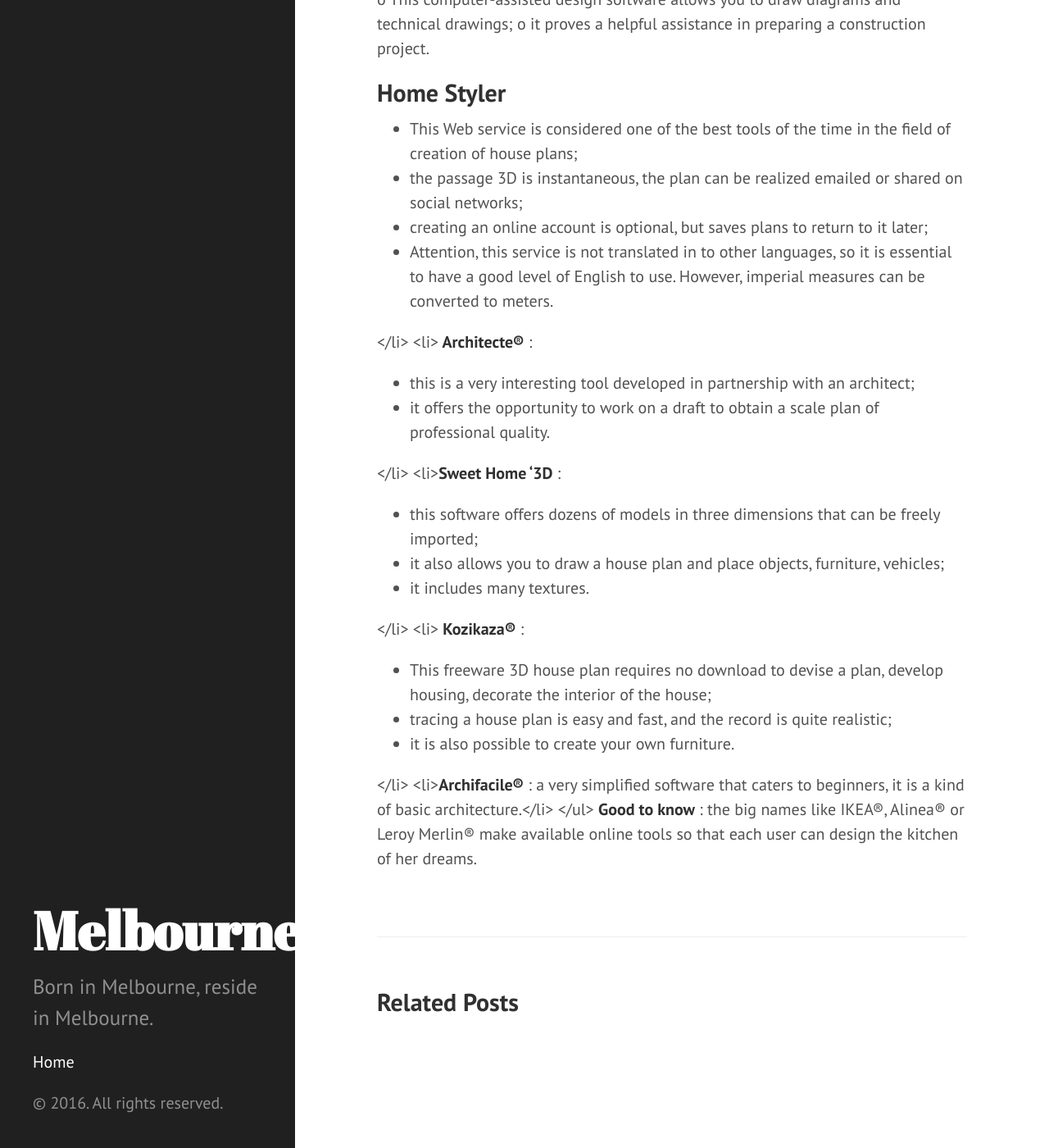
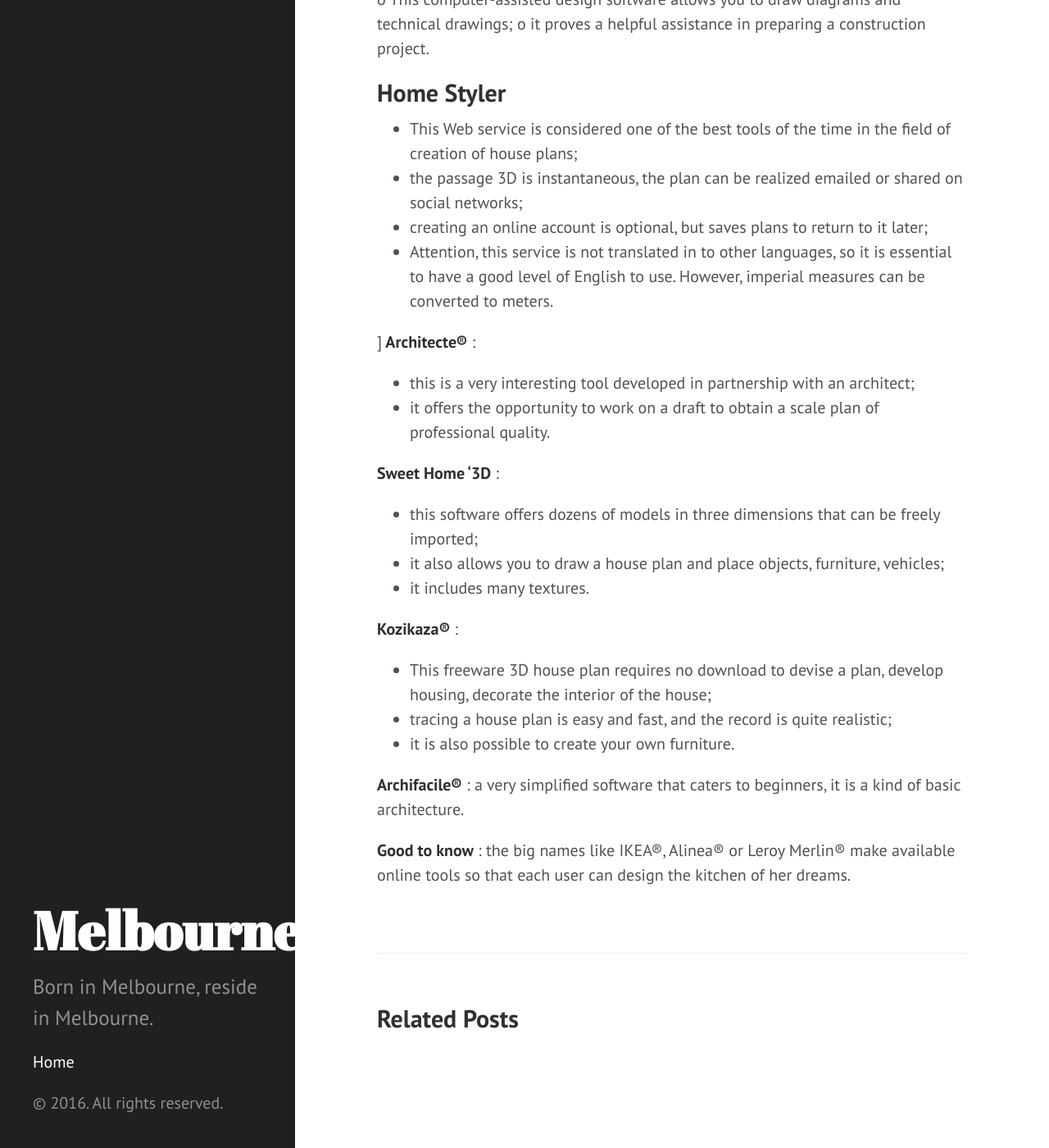
Before and after one commit to ady888/ady888.github.io, a Jekyll site: the page built from _posts/2016-10-27-what-software-to-use-to-draw-plans-a-house.markdown, in a window 1280 px wide and 1400 px high, scrolled down 1161 px. Shown: the whole window at 82% size. Built offline with Jekyll 4.4.1, drawn with Linux system fonts in a browser that asks for light colours.

Commit message:
Post update: What software to use to draw plans a house

```diff
--- a/_posts/2016-10-27-what-software-to-use-to-draw-plans-a-house.markdown
+++ b/_posts/2016-10-27-what-software-to-use-to-draw-plans-a-house.markdown
@@ -45,27 +45,26 @@
  	<li>creating an online account is optional, but saves plans to return to it later;</li>
  	<li>Attention, this service is not translated in to other languages, so it is essential to have a good level of English to use. However, imperial measures can be converted to meters.</li>
 </ul>
-</li>
- 	<li><strong>          Architecte®</strong>  :
+]<strong>          Architecte®</strong>  :
 <ul>
  	<li>this is a very interesting tool developed in partnership with an architect;</li>
  	<li>it offers the opportunity to work on a draft to obtain a scale plan of professional quality.</li>
 </ul>
-</li>
- 	<li><strong>Sweet Home '3D</strong>  :
+
+<strong>Sweet Home '3D</strong>  :
 <ul>
  	<li>this software offers dozens of models in three dimensions that can be freely imported;</li>
  	<li>it also allows you to draw a house plan and place objects, furniture, vehicles;</li>
  	<li>it includes many textures.</li>
 </ul>
-</li>
- 	<li><strong>           Kozikaza®</strong>  :
+
+<strong>           Kozikaza®</strong>  :
 <ul>
  	<li>This freeware 3D house plan requires no download to devise a plan, develop housing, decorate the interior of the house;</li>
  	<li>tracing a house plan is easy and fast, and the record is quite realistic;</li>
  	<li>it is also possible to create your own furniture.</li>
 </ul>
-</li>
- 	<li><strong>Archifacile®</strong>  : a very simplified software that caters to beginners, it is a kind of basic architecture.</li>
-</ul>
+
+ <strong>Archifacile®</strong>  : a very simplified software that caters to beginners, it is a kind of basic architecture.
+
 <strong>Good to know</strong>  : the big names like IKEA®, Alinea® or Leroy Merlin® make available online tools so that each user can design the kitchen of her dreams.
```
